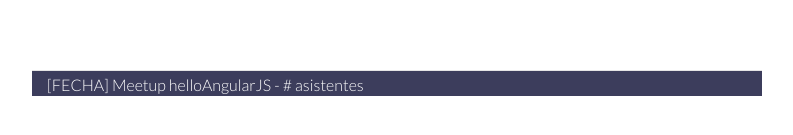
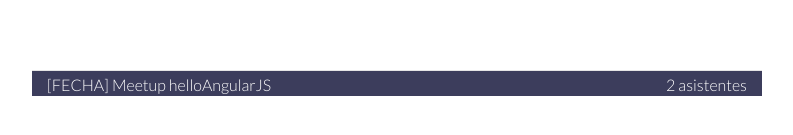
Before and after one commit to jfcorreas/helloAngularJS, a website: page app/index.html in a window 1280 px wide. Shown: the part 319-454 px from the top of the page, without its empty margins (243-1036 px from the left). Drawn offline with nearby package versions, Linux system fonts and the light colour scheme.

Commit message:
Number of members added to footer

```diff
--- a/app/css/app.css
+++ b/app/css/app.css
@@ -67,3 +67,7 @@
   border-top: 1px solid #e5e5e5;
   background: rgb(60, 61, 92);
 }
+
+.footer .right {
+  float: right;
+}
--- a/app/index.html
+++ b/app/index.html
@@ -27,7 +27,7 @@
     </div>
   </div>
   <div class="footer">
-      [FECHA] Meetup helloAngularJS - # asistentes
+      <span>[FECHA] Meetup helloAngularJS</span> <span class="right">{{main.listOfMembers.length}} asistentes</span>
   </div>
 </div>
 
```
